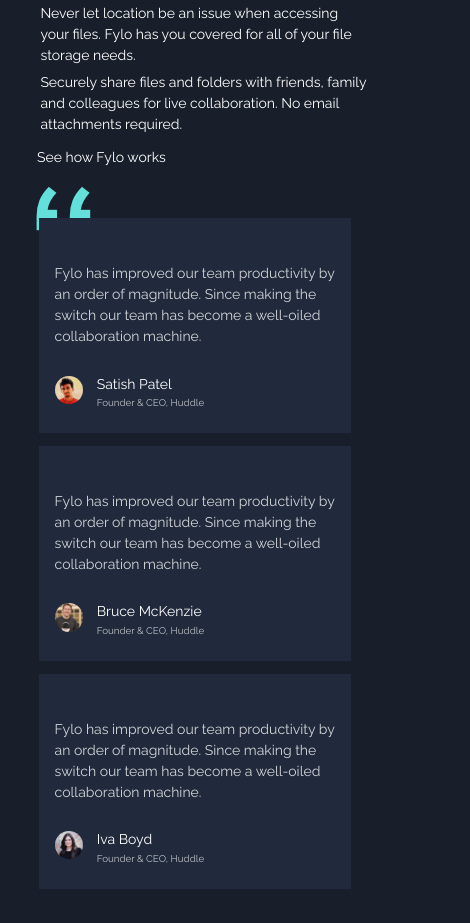
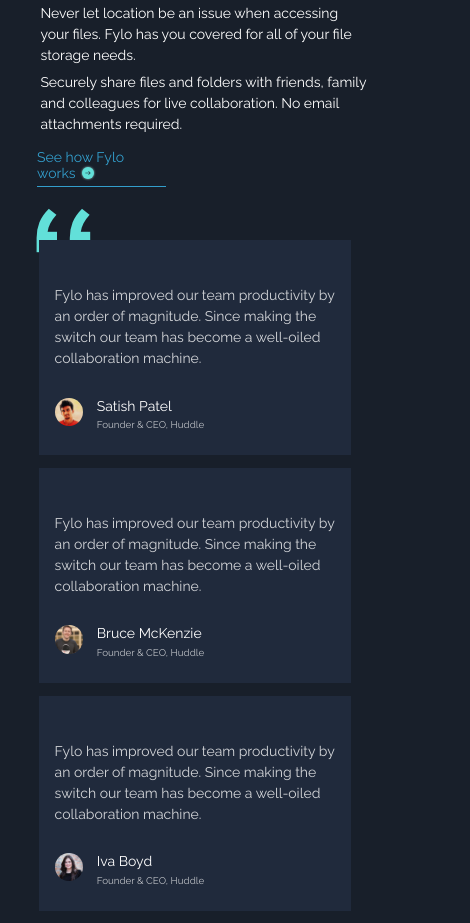
Before and after one commit to Skyz03/Fylo-dark-theme, a plain HTML site: page index.html in a window 390 px wide. Shown: the part 1966-2889 px from the top of the page, 470 px wide, since content can reach past the window. Drawn offline with Linux system fonts and the light colour scheme.

Commit message:
Updates in the production section

```diff
--- a/index.html
+++ b/index.html
@@ -110,7 +110,7 @@
           collaboration. No email
           attachments required.</p>
 
-        <p> See how Fylo works</p>
+        <p class="fylo-blue"> See how Fylo works</p>
       </div>
     </section>
 
--- a/styles.css
+++ b/styles.css
@@ -112,6 +112,21 @@
   margin: 5%;
 }
 
+.fylo-blue {
+  color: var(--color-Blue);
+  border-bottom: 1px solid var(--color-Blue);
+  padding-bottom: 5px;
+  width: 12vw;
+}
+.fylo-blue::after {
+  content: "";
+  background: url(images/icon-arrow.svg) no-repeat;
+  height: 100%;
+  width: 100%;
+  position: absolute;
+  z-index: 1;
+  margin-left: 1%;
+}
 /* Content Section  */
 .productive-heading {
   font-size: 2.5rem;
@@ -318,6 +333,9 @@
   .nav-items {
     width: 30vw;
   }
+  .fylo-blue {
+    width: 13vw;
+  }
 }
 
 @media (max-width: 825px) {
@@ -342,6 +360,9 @@
   }
   .intro-part img {
     width: 25%;
+  }
+  .fylo-blue {
+    width: 17vw;
   }
 }
 
@@ -448,4 +469,7 @@
   .social-icons i {
     padding: 2%;
   }
+  .fylo-blue {
+    width: 33vw;
+  }
 }
```
